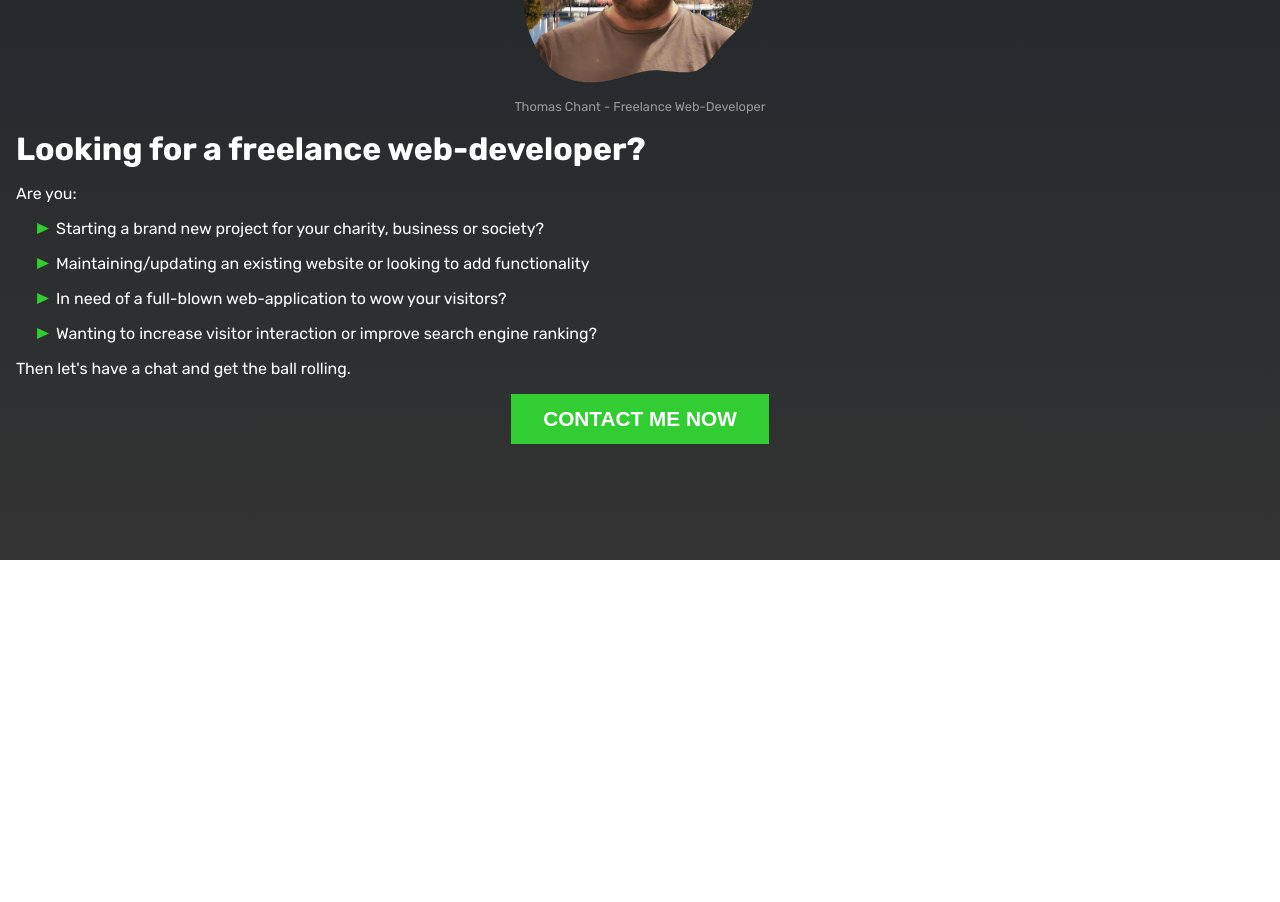
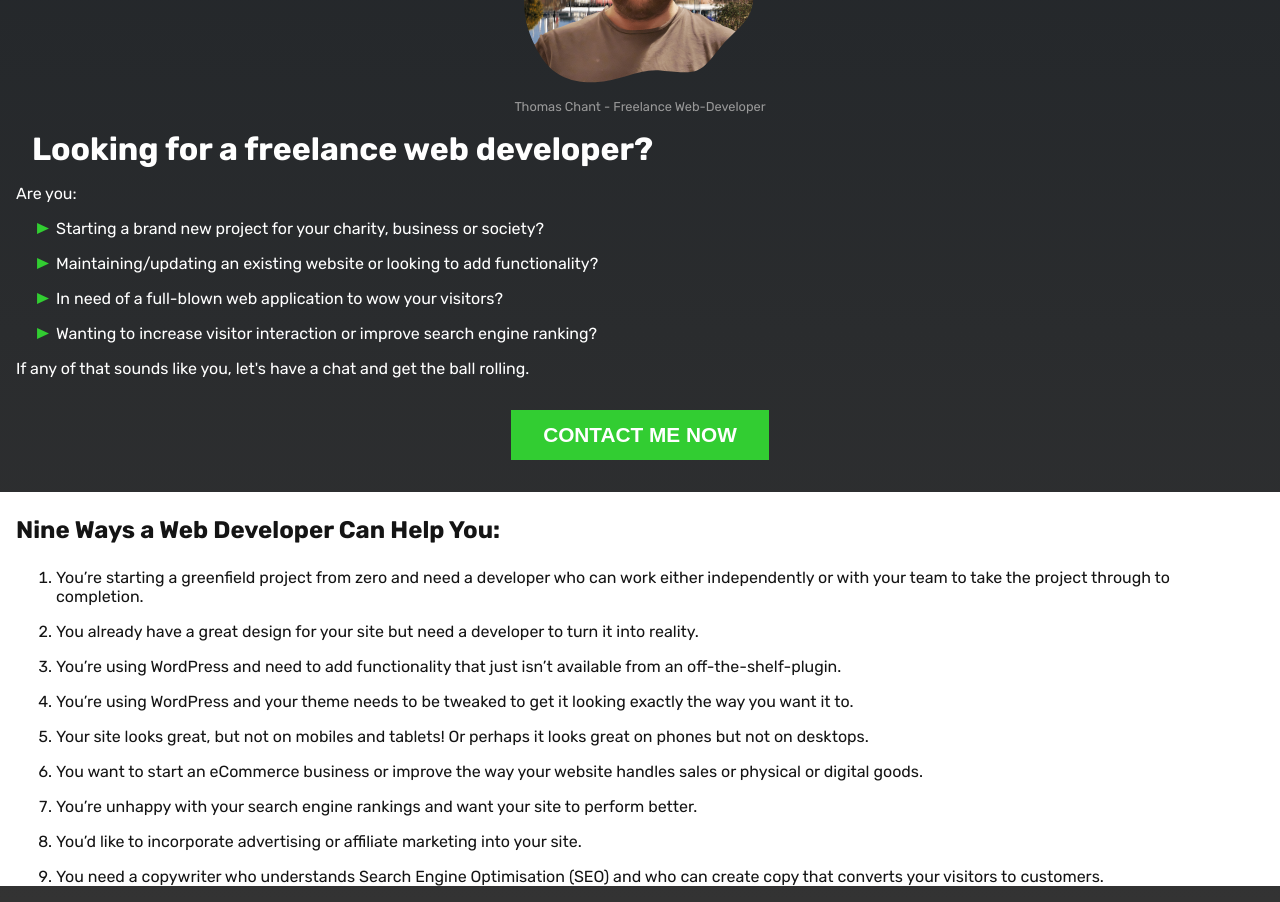
Before and after one commit to DoubleNemesis/thomaspchant, a React (Create React App) app: page / in a window 1280 px wide. Shown: the part 240-1142 px from the top of the page. Before the commit the page ends 800 px from the top, so only its background shows below. Built offline with nearby package versions, Linux system fonts and the light colour scheme.

Commit message:
added first section

```diff
--- a/src/App.js
+++ b/src/App.js
@@ -3,6 +3,7 @@ import Main from './layout/main/Main'
 import Section from './layout/section/Section'
 import HeadlineImage from './sections/headline/headlineImage/HeadlineImage'
 import HeadlineText from './sections/headline/headlineText/HeadlineText'
+import FirstSection from './sections/firstSection/FirstSection'
 
 function App() {
   return (
@@ -13,6 +14,9 @@ function App() {
           <HeadlineImage/>
           <HeadlineText/>
         </Section>
+        <Section>
+          <FirstSection/>
+        </Section>
       </Main>
     </>
   )
--- /dev/null
+++ b/src/components/blocks/TextBlock.js
@@ -0,0 +1,20 @@
+import styled from "styled-components"
+import Bullet from "../../images/bullet.svg"
+
+export const TextBlock = styled.p`
+margin: 1rem 1rem 0 0rem;
+font-size: var(--text);
+
+ul{
+    list-style-image: url(${Bullet});
+}
+
+ol{
+    margin-left: 0px;
+}
+
+li{
+    margin-bottom: 1rem;
+}
+
+`
--- a/src/components/buttons/MainButton.js
+++ b/src/components/buttons/MainButton.js
@@ -3,7 +3,7 @@ import styled from "styled-components";
 const StyledButton = styled.button`
 border: none;
 background-color: limegreen;
-margin: 1rem;
+margin: 2rem 1rem;
 padding: .8rem 2rem;
 color: white;
 font-size: 1.3rem;
--- a/src/index.css
+++ b/src/index.css
@@ -20,6 +20,7 @@ body {
 :root{
   --blob: "m 238.11131,151.0746 c -0.99979,21.59283 -18.75134,29.80493 -32.39323,46.90857 -22.25535,27.90285 -21.87549,27.29364 -59.98747,23.45429 -21.73642,-2.18971 -40.31946,10.8376 -65.686268,11.72714 C 55.593554,234.02202 37.453244,226.18416 25.45575,206.63892 13.458257,187.09368 8.0593849,167.54844 9.2591339,148.0032 10.458884,128.45796 8.0593849,107.60971 2.0606381,85.458436 -3.9381084,63.307167 3.1604086,46.367961 23.356189,34.640817 43.55197,22.913674 64.147665,13.792562 85.143277,7.277483 106.13889,0.76240299 128.43423,-1.3782661 152.0293,0.85547549 175.62437,3.0892172 193.52063,13.69949 205.71808,32.686294 c 12.19745,18.986801 20.89563,38.066677 26.09455,57.239626 5.19891,19.17295 7.29847,39.55584 6.29868,61.14868 z";
   --headline: 2rem;
+  --headlineSmall: 1.5rem;
   --text: 1rem;
 }
 
--- /dev/null
+++ b/src/sections/firstSection/FirstSection.js
@@ -0,0 +1,24 @@
+import { FirstSectionContainer, StyledH1 } from "./FirstSectionComponents"
+import { TextBlock } from "../../components/blocks/TextBlock"
+
+export default function FirstSection(){
+    return (
+        <FirstSectionContainer>
+            <StyledH1>Nine Ways a Web Developer Can Help You:</StyledH1>
+            <TextBlock>
+                <ol>
+                    <li>You’re starting a greenfield project from zero and need a developer who can work either independently or with your team to take the project through to completion.</li>
+                    <li>You already have a great design for your site but need a developer to turn it into reality. </li>
+                    <li>You’re using WordPress and need to add functionality that just isn’t available from an off-the-shelf-plugin.</li>
+                    <li>You’re using WordPress and your theme needs to be tweaked to get it looking exactly the way you want it to.</li>
+                    <li>Your site looks great, but not on mobiles and tablets! Or perhaps it looks great on phones but not on desktops.</li>
+                    <li>You want to start an eCommerce business or improve the way your website handles sales or physical or digital goods.</li>
+                    <li>You’re unhappy with your search engine rankings and want your site to perform better.   </li>
+                    <li>You’d like to incorporate advertising or affiliate marketing into your site.</li>
+                    <li>You need a copywriter who understands Search Engine Optimisation (SEO) and who can create copy that converts your visitors to customers. </li>
+                </ol>
+            </TextBlock>
+
+        </FirstSectionContainer>
+    )
+}
--- /dev/null
+++ b/src/sections/firstSection/FirstSectionComponents.js
@@ -0,0 +1,17 @@
+import styled from "styled-components";
+
+export const FirstSectionContainer = styled.div`
+background-color: white;
+margin-top: 0rem;
+padding: 1.5rem 1rem 0 1rem;
+
+h1, h2, p {
+    color: #141414;
+}
+`
+
+export const StyledH1 = styled.h1`
+margin-top: 0;
+font-size: var(--headlineSmall);
+
+`
--- a/src/sections/headline/headlineText/HeadlineText.js
+++ b/src/sections/headline/headlineText/HeadlineText.js
@@ -1,4 +1,5 @@
-import {HeadlineBig, TextBlock, HeadlineTextContainer} from './HeadlineTextComponents'
+import {HeadlineBig, HeadlineTextContainer} from './HeadlineTextComponents'
+import {TextBlock} from '../../../components/blocks/TextBlock'
 import MainButton from '../../../components/buttons/MainButton'
 import {ButtonContainer} from '../../../components/buttons/ButtonContainer'
 
@@ -6,17 +7,17 @@ export default function HeadlineText(){
     return(
         <HeadlineTextContainer>
         <HeadlineBig>
-            Looking for a freelance web-developer?
+            Looking for a freelance web developer?
         </HeadlineBig>
         <TextBlock>
             Are you:
             <ul>
                 <li>Starting a brand new project for your charity, business or society?</li>
-                <li>Maintaining/updating an existing website or looking to add functionality</li>
-                <li>In need of a full-blown web-application to wow your visitors?</li>
+                <li>Maintaining/updating an existing website or looking to add functionality?</li>
+                <li>In need of a full-blown web application to wow your visitors?</li>
                 <li>Wanting to increase visitor interaction or improve search engine ranking?</li>
             </ul>
-            Then let's have a chat and get the ball rolling.
+            If any of that sounds like you, let's have a chat and get the ball rolling.
         </TextBlock>
         <ButtonContainer>
             <MainButton>Contact Me Now</MainButton>
--- a/src/sections/headline/headlineText/HeadlineTextComponents.js
+++ b/src/sections/headline/headlineText/HeadlineTextComponents.js
@@ -1,24 +1,9 @@
 import styled from "styled-components"
-import Bullet from "../../../images/bullet.svg"
 
 export const HeadlineTextContainer = styled.div`
-
+margin: 1rem 1rem 0 1rem;
 `
-
 export const HeadlineBig = styled.h1`
 margin: 1rem 1rem 0 1rem;
 font-size: var(--headline);
 `
-export const TextBlock = styled.p`
-margin: 1rem 1rem 0 1rem;
-font-size: var(--text);
-
-ul{
-    list-style-image: url(${Bullet});
-}
-
-li{
-    margin-bottom: 1rem;
-}
-
-`
```
